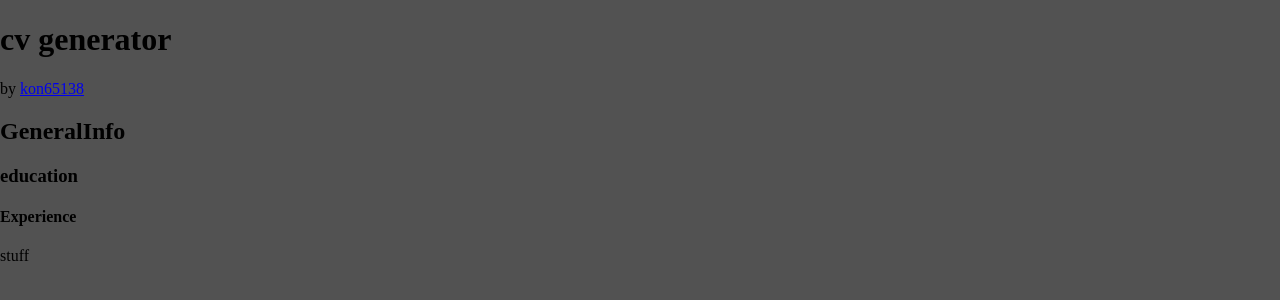
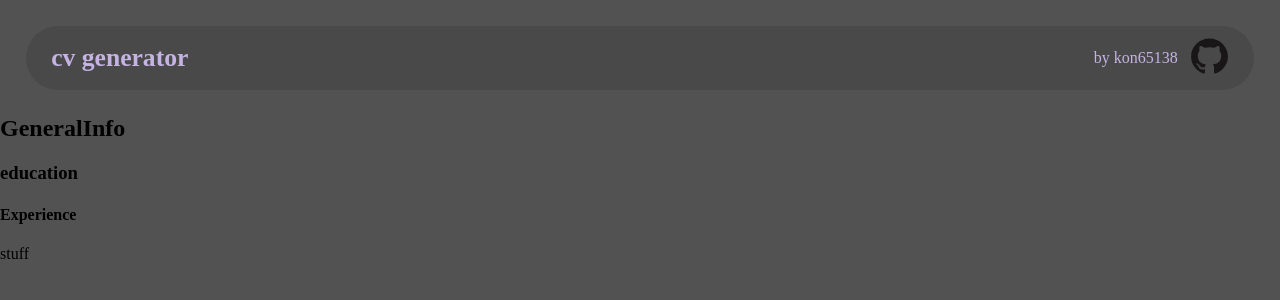
Before and after one commit to kon65138/cv-generator, a React (Vite) app: page / in a window 1280 px wide. Shown: the top 300 px of the page. Built offline with nearby package versions, Linux system fonts and the light colour scheme.

Commit message:
make header look better

```diff
--- a/src/components/header.jsx
+++ b/src/components/header.jsx
@@ -1,8 +1,12 @@
+import githubImg from '../assets/github-original.svg'
 export function Header(){
     return (
         <header>
-            <h1>cv generator</h1>
-            <div>by <a href="https://github.com/kon65138">kon65138</a></div>
+            <h1 className="title">cv generator</h1>
+            <div>by kon65138</div>
+            <a className="githubLink" href='https://github.com/kon65138' target='_blank'>
+                    <img src={githubImg} alt="github logo" />
+            </a>
         </header>
     )
 }
--- a/src/index.css
+++ b/src/index.css
@@ -12,3 +12,24 @@ body {
     margin: 0;
     height: 100%;
 }
+
+header {
+    margin: 2vw;
+    border-radius: 10vw;
+    background-color: #494949;
+    display: flex;
+    align-items: center;
+    padding: 0 2vw 0 2vw;
+    color: #c5b4e3;
+    gap: 1vw;
+}
+
+.title {
+    font-size: 2vw;
+    flex: 1;
+}
+
+
+.githubLink img {
+    width: 3vw;
+}
```
Also changed, not shown: src/assets/github-original.svg (added).
